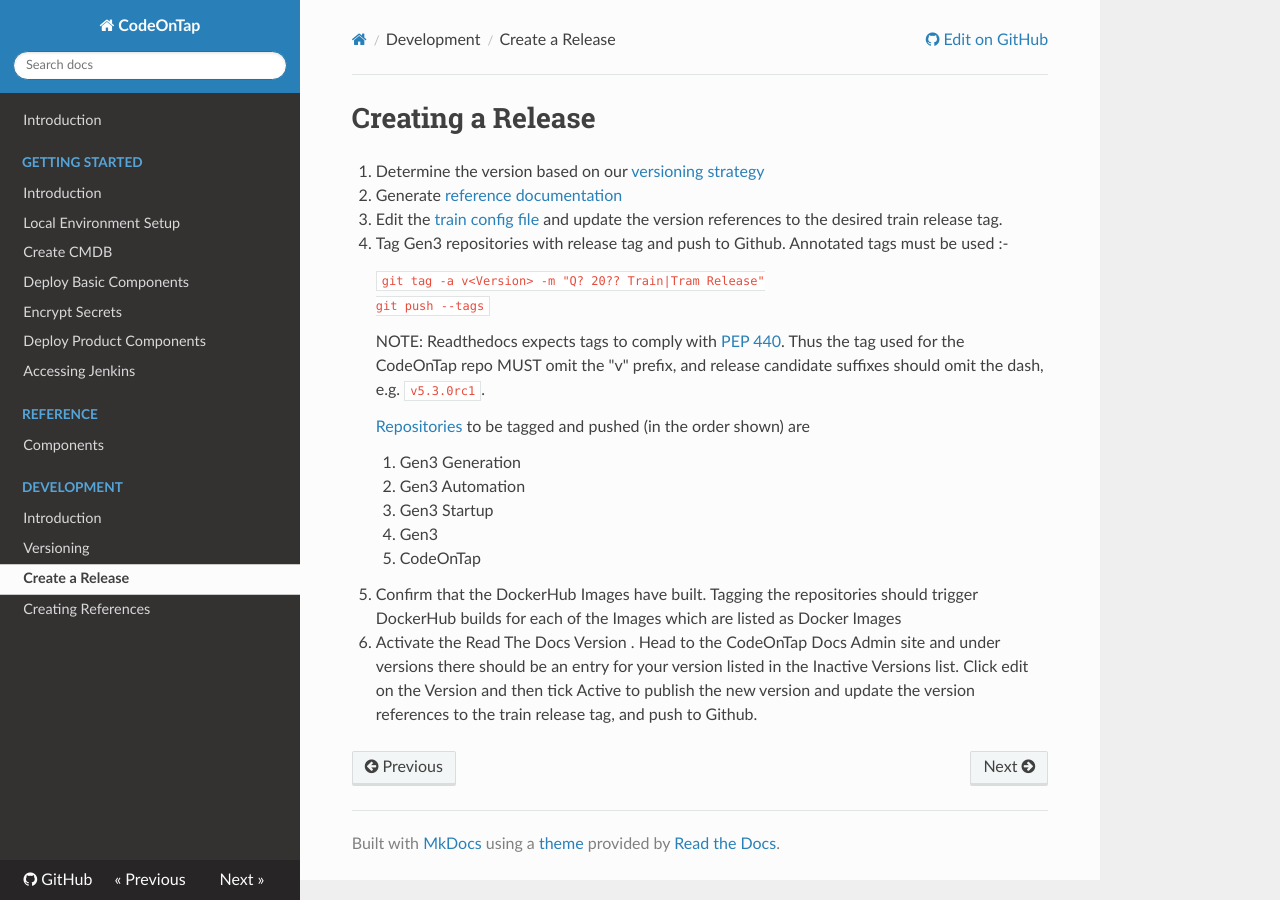
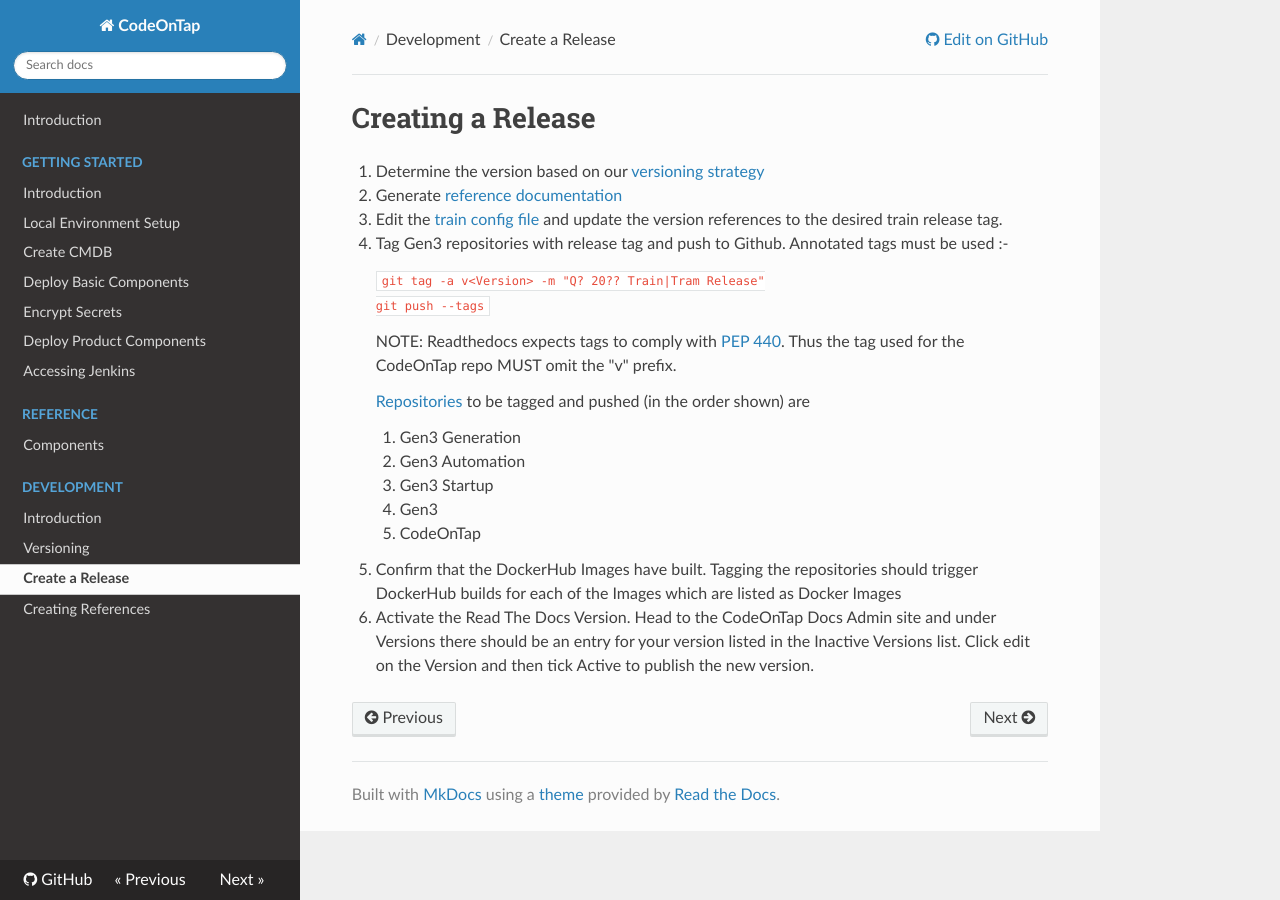
Before and after one commit to codeontap/codeontap, an MkDocs documentation site: the page built from docs/development/creating-a-release.md, in a window 1280 px wide. Built offline with MkDocs 1.6.1, drawn with Linux system fonts in a browser that asks for light colours; nearby versions of some CDN libraries.

Commit message:
Tweak instructions on creating a release

````diff
--- a/docs/development/creating-a-release.md
+++ b/docs/development/creating-a-release.md
@@ -10,7 +10,7 @@
     git push --tags
     ```
 
-    NOTE: Readthedocs expects tags to comply with [PEP 440](https://www.python.org/dev/peps/pep-0440/#version-scheme). Thus the tag used for the CodeOnTap repo MUST omit the "v" prefix, and release candidate suffixes should omit the dash, e.g. ```v5.3.0rc1```.
+    NOTE: Readthedocs expects tags to comply with [PEP 440](https://www.python.org/dev/peps/pep-0440/#version-scheme). Thus the tag used for the CodeOnTap repo MUST omit the "v" prefix.
 
     [Repositories](./index.md) to be tagged and pushed (in the order shown) are
 
@@ -21,4 +21,4 @@
     5. CodeOnTap
 
 6. Confirm that the DockerHub Images have built. Tagging the repositories should trigger DockerHub builds for each of the Images which are listed as Docker Images
-7. Activate the Read The Docs Version . Head to the CodeOnTap Docs Admin site and under versions there should be an entry for your version listed in the Inactive Versions list. Click edit on the Version and then tick Active to publish the new version and update the version references to the train release tag, and push to Github.
+7. Activate the Read The Docs Version. Head to the CodeOnTap Docs Admin site and under Versions there should be an entry for your version listed in the Inactive Versions list. Click edit on the Version and then tick Active to publish the new version.
````
